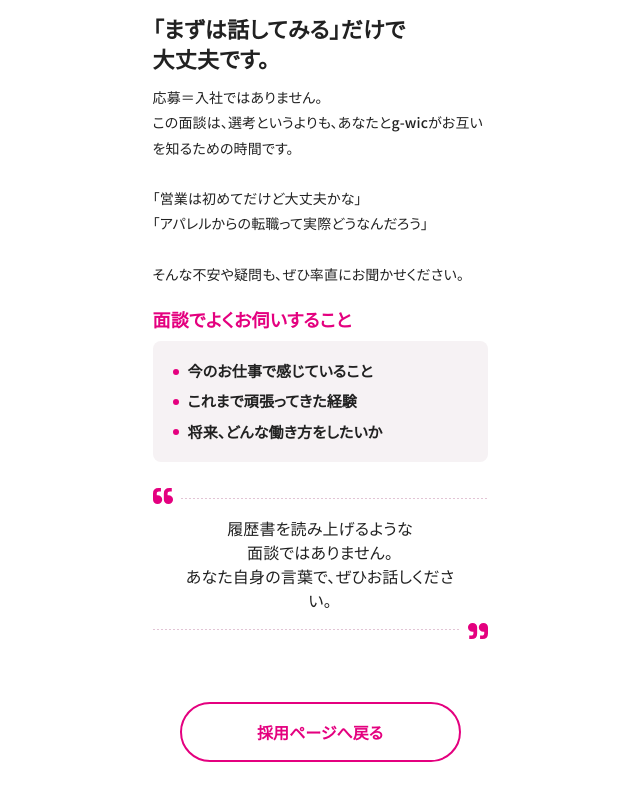
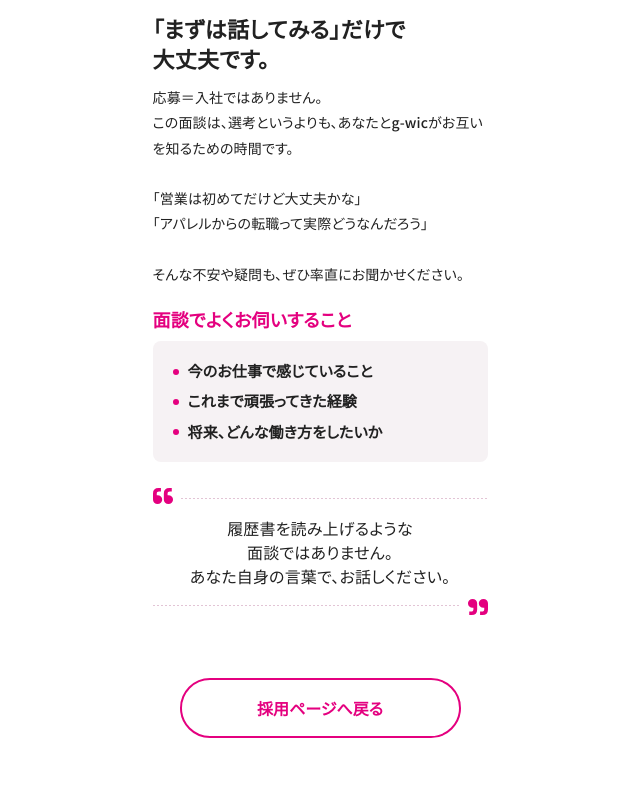
Before and after one commit to ryokikuchi-cmd/g-wic-lp, a plain HTML site: page thanks.html in a window 1280 px wide. Shown: the part 812-1612 px from the top of the page, without its empty margins (320-960 px from the left). Drawn offline with Linux system fonts and the light colour scheme; a script that the page names is missing; a web font is replaced by a local one.

Commit message:
deploy: thanks.html

```diff
--- a/thanks.html
+++ b/thanks.html
@@ -67,7 +67,7 @@ height="0" width="0" style="display:none;visibility:hidden"></iframe></noscript>
           </ul>
         </div>
 
-        <p class="im-note">履歴書を読み上げるような<br>面談ではありません。<br>あなた自身の言葉で、ぜひお話しください。</p>
+        <p class="im-note">履歴書を読み上げるような<br>面談ではありません。<br>あなた自身の言葉で、お話しください。</p>
 
         <div class="timerex-wrap">
           <div class="timerex-scaler">
```
